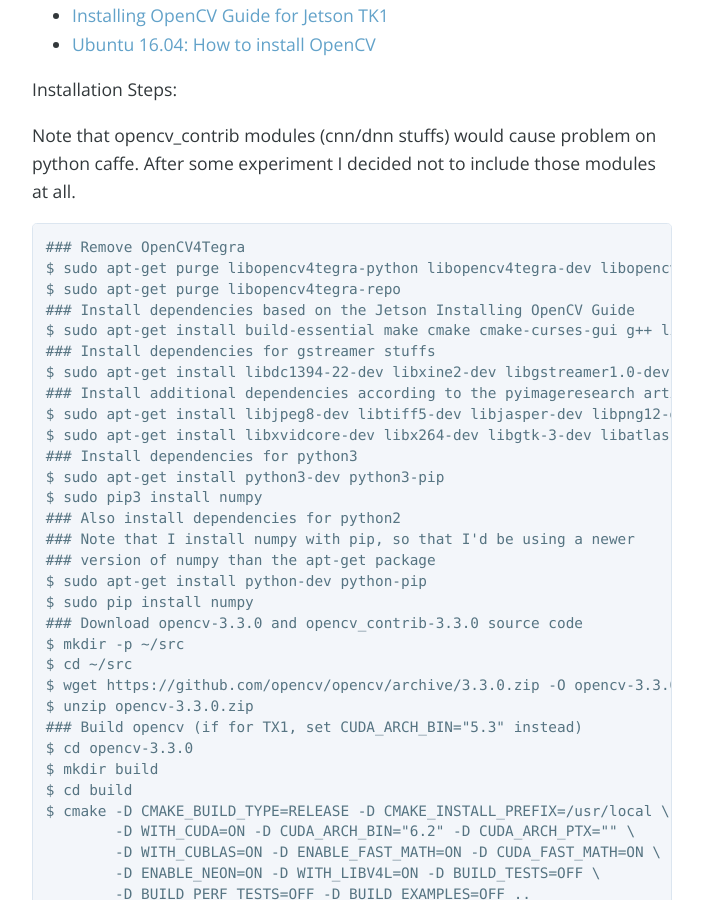
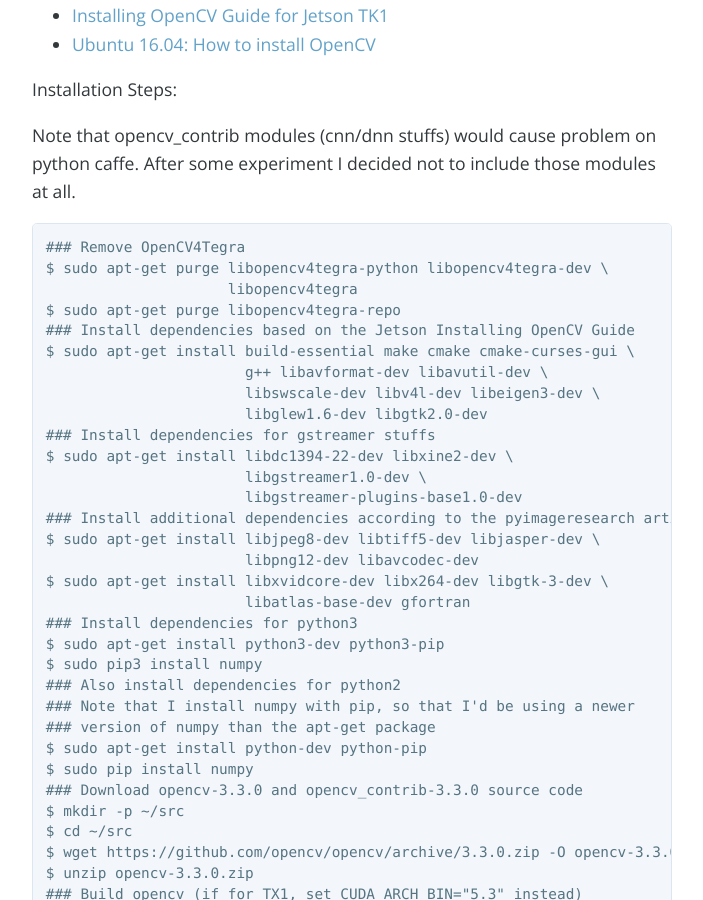
Before and after one commit to jkjung-avt/jkjung-avt.github.io, a Jekyll site: the page built from _posts/2017-08-07-opencv3-on-tx2.md, in a window 1280 px wide and 900 px high, scrolled down 852 px. Shown: the whole window, without its empty margins (288-991 px from the left). Built offline with Jekyll 4.4.1, drawn with Linux system fonts in a browser that asks for light colours; nearby versions of some CDN libraries; comment, search, counter and statistics services are not loaded.

Commit message:
Add line breaks to make shell commands more readable

````diff
--- a/_posts/2017-08-07-opencv3-on-tx2.md
+++ b/_posts/2017-08-07-opencv3-on-tx2.md
@@ -29,15 +29,23 @@
 
 ```shell
 ### Remove OpenCV4Tegra
-$ sudo apt-get purge libopencv4tegra-python libopencv4tegra-dev libopencv4tegra
+$ sudo apt-get purge libopencv4tegra-python libopencv4tegra-dev \
+                     libopencv4tegra
 $ sudo apt-get purge libopencv4tegra-repo
 ### Install dependencies based on the Jetson Installing OpenCV Guide
-$ sudo apt-get install build-essential make cmake cmake-curses-gui g++ libavformat-dev libavutil-dev libswscale-dev libv4l-dev libeigen3-dev libglew1.6-dev libgtk2.0-dev
+$ sudo apt-get install build-essential make cmake cmake-curses-gui \
+                       g++ libavformat-dev libavutil-dev \
+                       libswscale-dev libv4l-dev libeigen3-dev \
+                       libglew1.6-dev libgtk2.0-dev
 ### Install dependencies for gstreamer stuffs
-$ sudo apt-get install libdc1394-22-dev libxine2-dev libgstreamer1.0-dev libgstreamer-plugins-base1.0-dev
+$ sudo apt-get install libdc1394-22-dev libxine2-dev \
+                       libgstreamer1.0-dev \
+                       libgstreamer-plugins-base1.0-dev
 ### Install additional dependencies according to the pyimageresearch article
-$ sudo apt-get install libjpeg8-dev libtiff5-dev libjasper-dev libpng12-dev libavcodec-dev
-$ sudo apt-get install libxvidcore-dev libx264-dev libgtk-3-dev libatlas-base-dev gfortran
+$ sudo apt-get install libjpeg8-dev libtiff5-dev libjasper-dev \
+                       libpng12-dev libavcodec-dev
+$ sudo apt-get install libxvidcore-dev libx264-dev libgtk-3-dev \
+                       libatlas-base-dev gfortran
 ### Install dependencies for python3
 $ sudo apt-get install python3-dev python3-pip
 $ sudo pip3 install numpy
````
